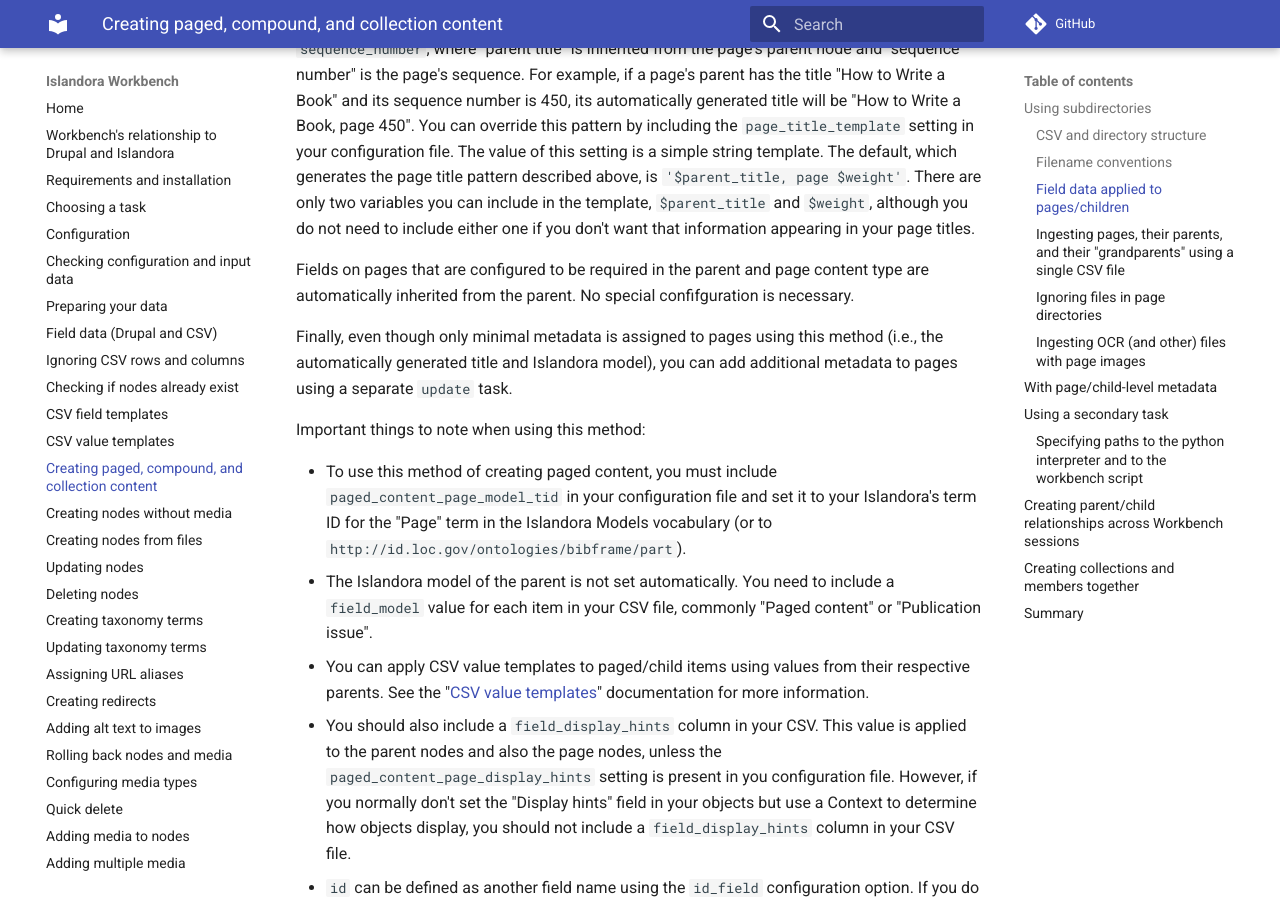
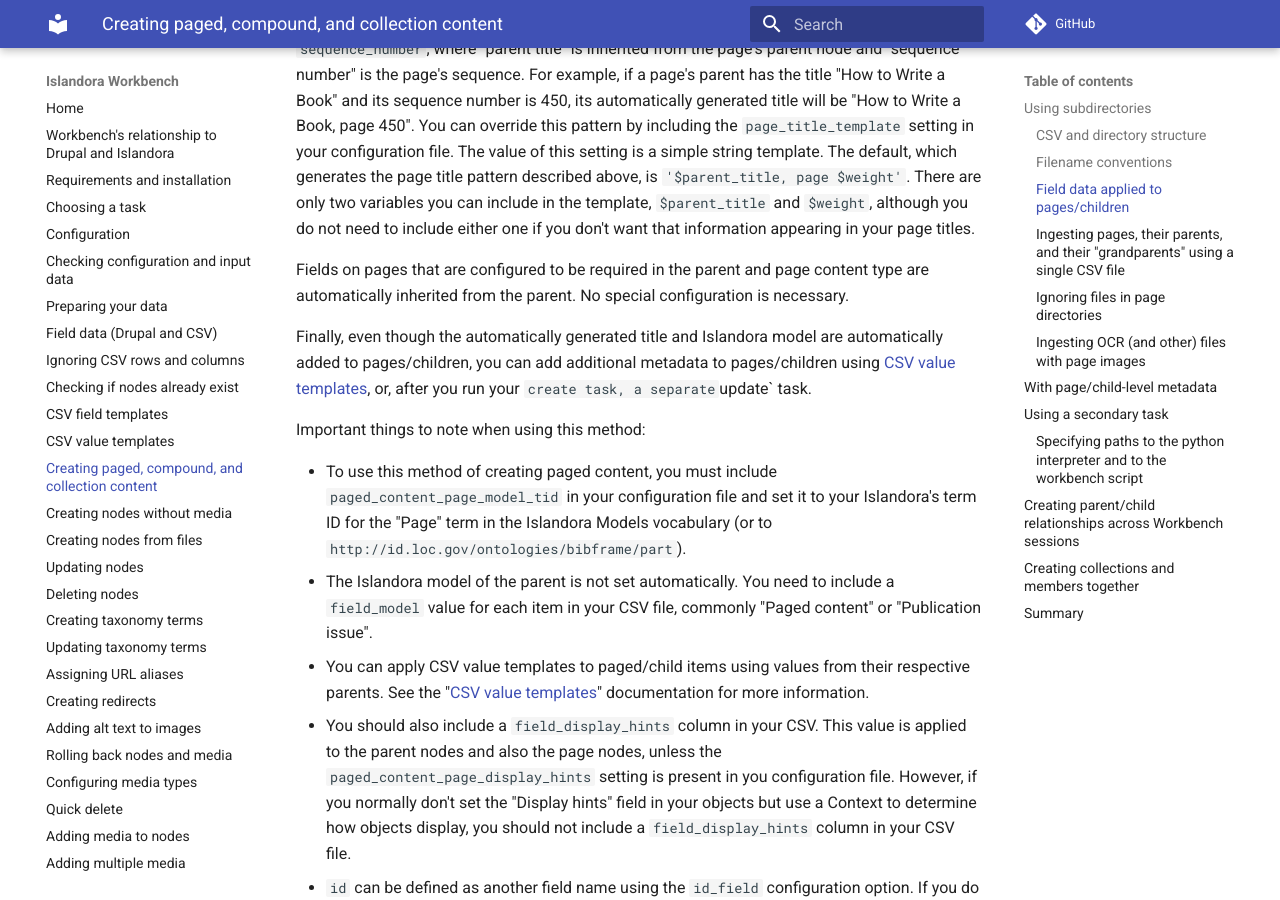
Before and after one commit to mjordan/islandora_workbench_docs, an MkDocs documentation site: the page built from docs/paged_and_compound.md, in a window 1280 px wide and 900 px high, scrolled down 1913 px. Built offline with MkDocs 1.6.1 and Material for MkDocs 9.7.7, drawn with Linux system fonts in a browser that asks for light colours; comment, search, counter and statistics services are not loaded.

Commit message:
Updates to paged content docs.

```diff
--- a/docs/paged_and_compound.md
+++ b/docs/paged_and_compound.md
@@ -56,9 +56,9 @@ The page filenames have significance. The sequence of the page is determined by
 
 Titles for pages are generated automatically using the pattern `parent_title` + `, page` + `sequence_number`, where "parent title" is inherited from the page's parent node and "sequence number" is the page's sequence. For example, if a page's parent has the title "How to Write a Book" and its sequence number is 450, its automatically generated title will be "How to Write a Book, page 450". You can override this pattern by including the `page_title_template`  setting in your configuration file. The value of this setting is a simple string template. The default, which generates the page title pattern described above, is `'$parent_title, page $weight'`. There are only two variables you can include in the template, `$parent_title` and `$weight`, although you do not need to include either one if you don't want that information appearing in your page titles.
 
-Fields on pages that are configured to be required in the parent and page content type are automatically inherited from the parent. No special confifguration is necessary.
+Fields on pages that are configured to be required in the parent and page content type are automatically inherited from the parent. No special configuration is necessary.
 
-Finally, even though only minimal metadata is assigned to pages using this method (i.e., the automatically generated title and Islandora model), you can add additional metadata to pages using a separate `update` task.
+Finally, even though the automatically generated title and Islandora model are automatically added to pages/children, you can add additional metadata to pages/children using [CSV value templates](/islandora_workbench_docs/csv_value_templates/#applying-csv-value-templates-to-paged-content), or, after you run your `create task, a separate `update` task.
 
 Important things to note when using this method:
 
```
Also changed, not shown: docs/changelog.md (+1 -1 lines).
